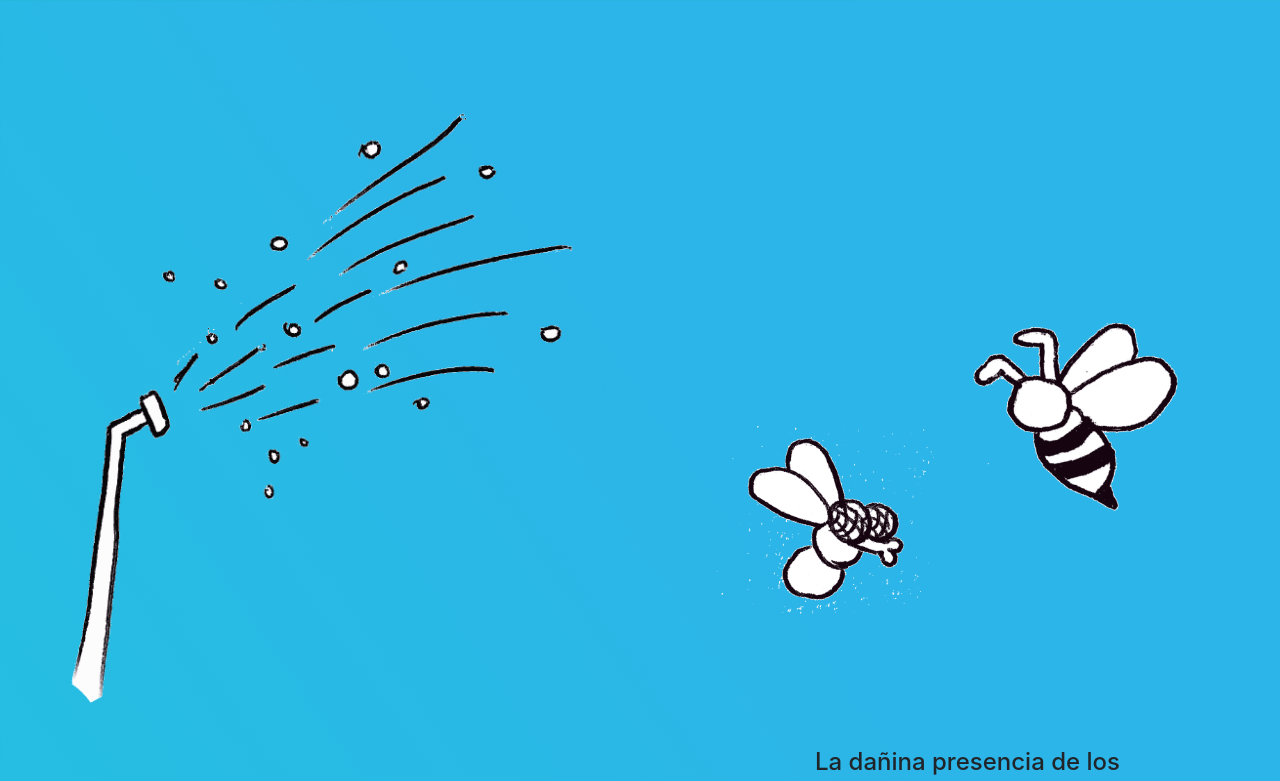
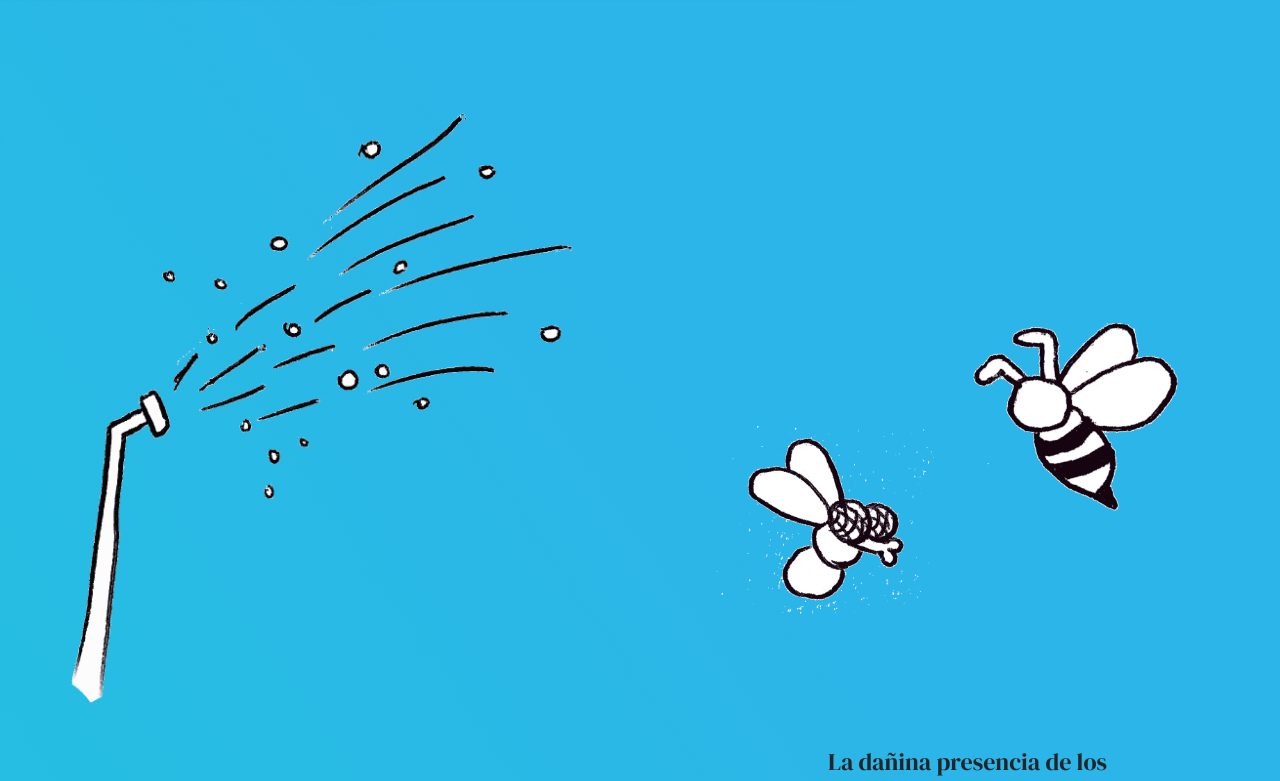
Before and after one commit to opteros/trabajandohtml, a plain HTML site: page index.html in a window 1280 px wide. Shown: the top 781 px of the page. Drawn offline with nearby package versions, Linux system fonts and the light colour scheme.

Commit message:
Update style.css

```diff
--- a/style.css
+++ b/style.css
@@ -19,6 +19,7 @@ img.tit{
 }
 .titulo{
 	padding-top: 40%;
+	font-family: 'DM Serif Display', serif;
 }
 .lalo{
 	padding-left: 20%;
```
